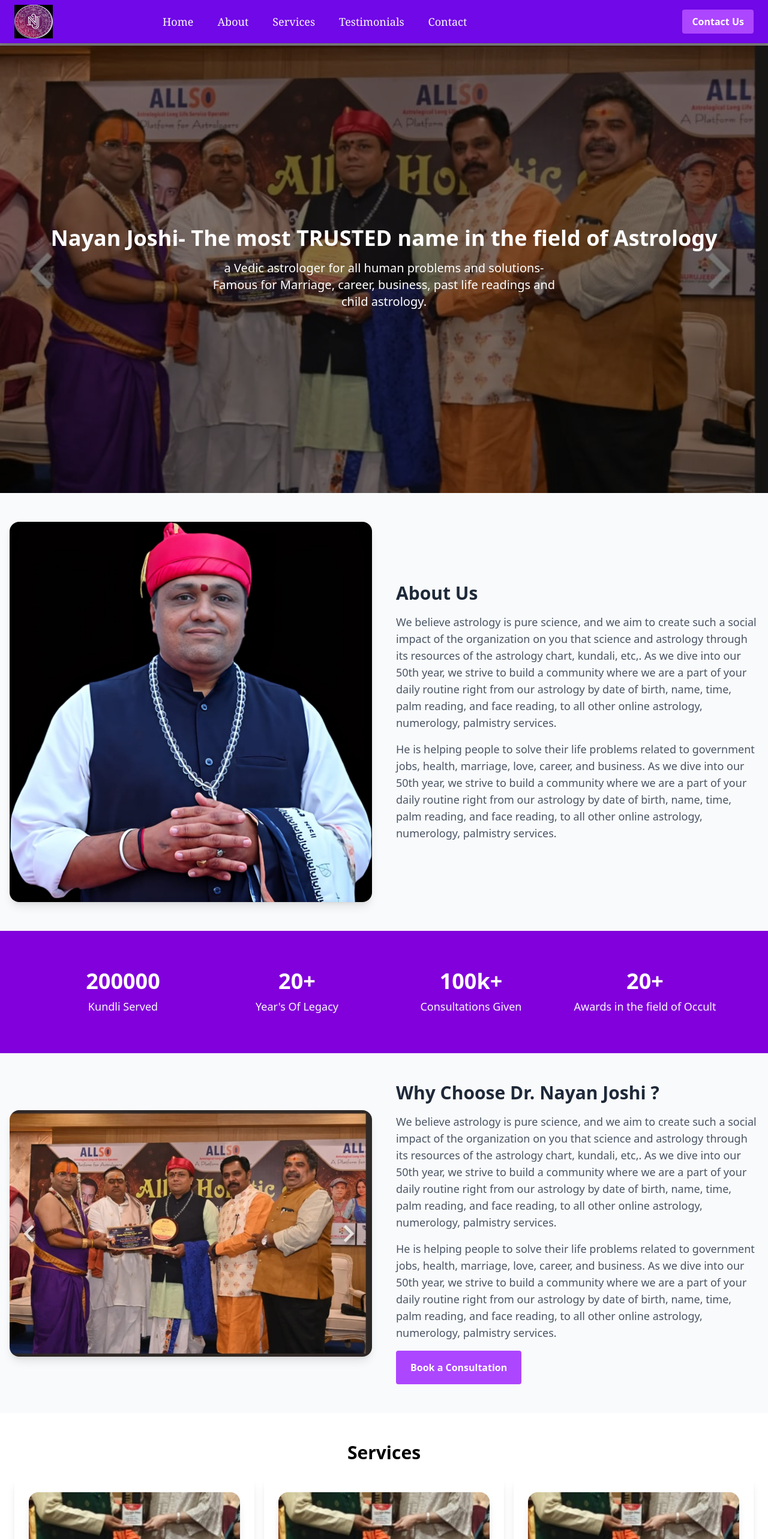
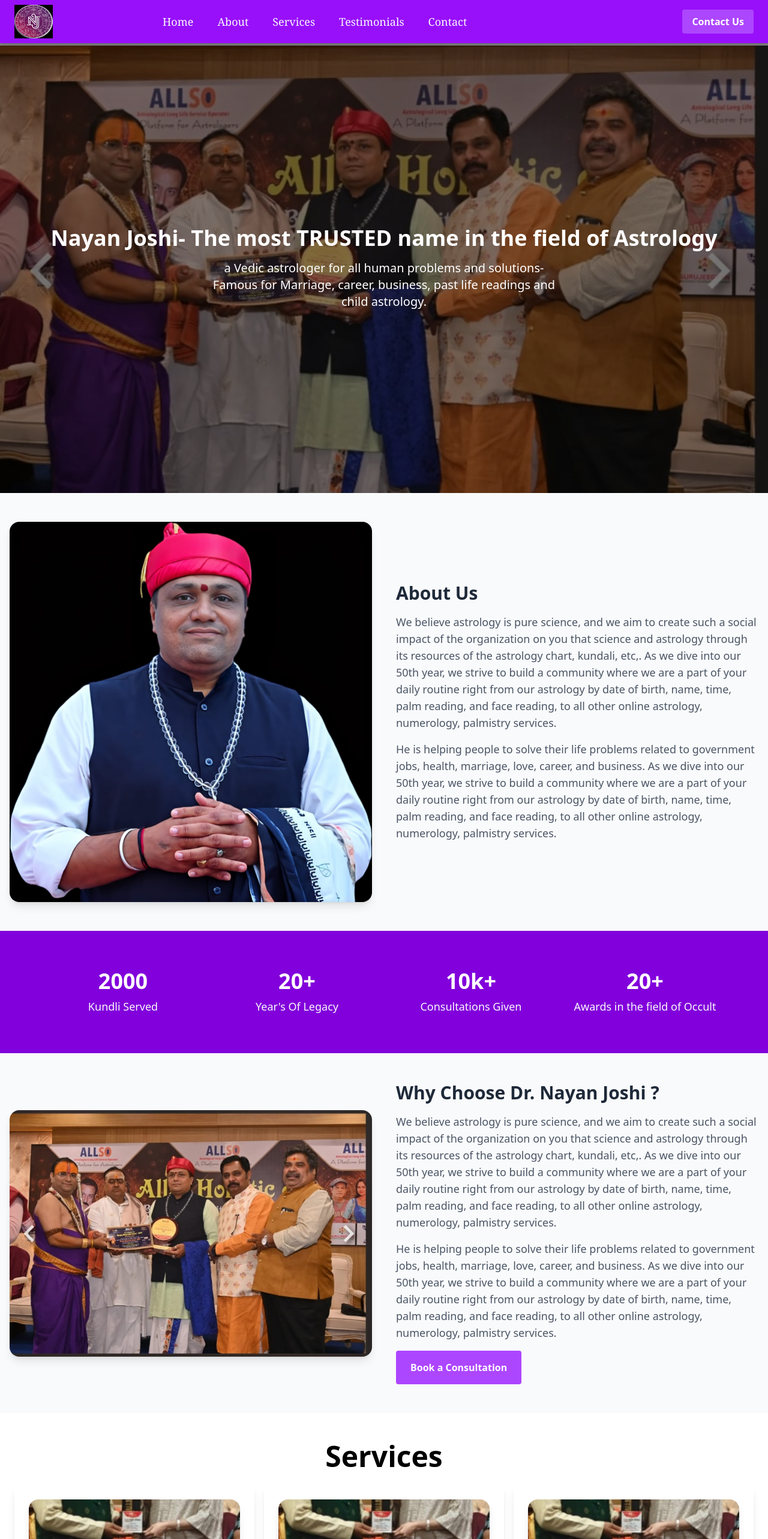
Before and after one commit to Parth4git/Shree-Radhe-Astro, a React (Vite) app: page / in a window 1280 px wide. Shown: the top 2566 px of the page at 60% size. Built offline with nearby package versions, Linux system fonts and the light colour scheme.

Commit message:
updated home section

```diff
--- a/src/App.jsx
+++ b/src/App.jsx
@@ -9,6 +9,7 @@ import Footer from "./Components/Footer";
 import Counter from "./Components/Counter";
 import Choose from "./Components/Choose";
 import Filler from "./Components/Filler";
+import VideoSection from "./Components/VideoSection";
 
 function App() {
   return (
@@ -24,6 +25,7 @@ function App() {
         description="We provide you correct and accurate horoscope."
       />
       <Testimonial />
+      <VideoSection />
       <ContactUs />
       <Footer />
     </>
--- a/src/Components/Counter.jsx
+++ b/src/Components/Counter.jsx
@@ -2,16 +2,16 @@ import React, { useEffect, useState } from "react";
 import { motion, useAnimation } from "framer-motion";
 
 const counters = [
-  { value: 200_000, label: "Kundli Served" },
+  { value: 2000, label: "Kundli Served" },
   { value: 20, label: "Year's Of Legacy", suffix: "+" },
 
-  { value: 100_000, label: "Consultations Given", suffix: "k+" },
+  { value: 100_00, label: "Consultations Given", suffix: "k+" },
   { value: 20, label: "Awards in the field of Occult", suffix: "+" },
 ];
 
 const Count = ({ value, label, suffix = "" }) => {
   const [count, setCount] = useState(0);
-  const duration = 2000; // ms
+  const duration = 4000; // ms
 
   useEffect(() => {
     let start = 0;
@@ -44,7 +44,7 @@ const Count = ({ value, label, suffix = "" }) => {
         className="text-4xl font-bold text-white"
         initial={{ opacity: 0 }}
         animate={{ opacity: 1 }}
-        transition={{ duration: 0.5 }}
+        transition={{ duration: 1, delay: 0.5 }}
       >
         {formatCount()}
       </motion.h3>
--- a/src/Components/Filler.jsx
+++ b/src/Components/Filler.jsx
@@ -3,7 +3,9 @@ import React from "react";
 const Filler = (props) => {
   return (
     <section className="bg-purple-700 py-12 items-center flex flex-col justify-center">
-      <h3 className="text-3xl font-bold text-white mb-4">{props.title}</h3>
+      <h3 className="text-3xl font-bold text-center text-white mb-4">
+        {props.title}
+      </h3>
       <p className="text-white text-lg">{props.description}</p>
       <button className="mt-4 bg-purple-500 hover:bg-purple-600 text-white font-bold py-4 px-6 rounded">
         Book a Consultation
--- a/src/Components/Header.jsx
+++ b/src/Components/Header.jsx
@@ -13,7 +13,7 @@ const Header = () => {
   ];
 
   return (
-    <header className=" mx-auto bg-violet-700 shadow-md sticky top-0 z-50">
+    <header className=" mx-auto bg-purple-600 shadow-md sticky top-0 z-50">
       <div className="max-w-8xl mx-auto px-6 py-2 flex items-center justify-between">
         {/* Logo */}
         <div className="flex items-center space-x-2">
@@ -53,7 +53,7 @@ const Header = () => {
 
       {/* Mobile Nav Dropdown */}
       {isOpen && (
-        <nav className="md:hidden bg-black px-4 pb-4 space-y-2 text-gray-50 font-medium">
+        <nav className="md:hidden bg-purple-600 px-4 pb-4 space-y-2 text-gray-50 font-medium">
           {navLinks.map((link) => (
             <a
               key={link.name}
--- a/src/Components/Services.jsx
+++ b/src/Components/Services.jsx
@@ -4,7 +4,7 @@ const Services = () => {
   return (
     <div className="max-w-8xl mx-auto px-6 py-12">
       {/* Services Section */}
-      <h1 className="text-3xl font-bold mb-4 text-center">Services</h1>
+      <h1 className="text-5xl font-bold mb-4 text-center">Services</h1>
       <div className="grid grid-cols-1 md:grid-cols-2 lg:grid-cols-3 gap-4 mt-6">
         <div className="bg-white shadow-lg rounded-lg p-6">
           <img
@@ -177,6 +177,15 @@ const Services = () => {
             Book a Consultation
           </button>
         </div>
+        <div className="bg-white shadow-lg rounded-lg p-6">
+          <h2 className="text-6xl font-semibold mb-2">
+            Provide All Types of Poja
+          </h2>
+
+          <button className="mt-20 bg-purple-500 hover:bg-purple-600 text-white font-bold py-2 px-4 rounded ">
+            Book a Consultation
+          </button>
+        </div>
       </div>
     </div>
   );
--- a/src/Components/Testimonial.jsx
+++ b/src/Components/Testimonial.jsx
@@ -34,7 +34,7 @@ const Testimonial = () => {
   const { text, author, image } = testimonials[currentIndex];
 
   return (
-    <section className="bg-gray-50 py-12">
+    <section className="max-w-5xl mx-auto bg-white py-12 h-96 flex flex-col items-center justify-center">
       <h1 className="text-3xl font-bold mb-4 text-center">
         What People Say About Us
       </h1>
@@ -44,16 +44,18 @@ const Testimonial = () => {
         resources of the astrology chart, kundali, etc.
       </p>
 
-      <div className="max-w-2xl mx-auto px-6 transition duration-500 ease-in-out">
+      <div className="max-w-4xl mx-auto px-6 transition duration-500 ease-in-out">
         <div className="bg-white flex items-center shadow-lg rounded-lg p-6">
           <img
             src={image}
             alt="Testimonial"
-            className="rounded-full shadow-md w-16 h-16 object-cover"
+            className="rounded-full shadow-md w-18 h-18 object-cover"
           />
           <div className="ml-6">
-            <h2 className="text-lg font-semibold mb-1 italic">"{text}"</h2>
-            <p className="text-gray-600 font-medium mt-2">— {author}</p>
+            <h2 className="text-xl font-semibold mb-1 italic">"{text}"</h2>
+            <p className="text-gray-600 font-medium mt-2 bottom-0 right-0">
+              — {author}
+            </p>
           </div>
         </div>
       </div>
--- /dev/null
+++ b/src/Components/VideoSection.jsx
@@ -0,0 +1,19 @@
+import React from "react";
+
+const VideoSection = () => {
+  return (
+    <div>
+      <video
+        className="w-full object-cover  rounded-lg shadow-lg md:max-w-8xl h-[800px] mx-auto"
+        autoPlay
+        loop
+        muted
+      >
+        <source src="/video.mp4" type="video/mp4" />
+        Your browser does not support the video tag.
+      </video>
+    </div>
+  );
+};
+
+export default VideoSection;
```
Also changed, not shown: 1 other file (tests, documents, lock files or other folders).
